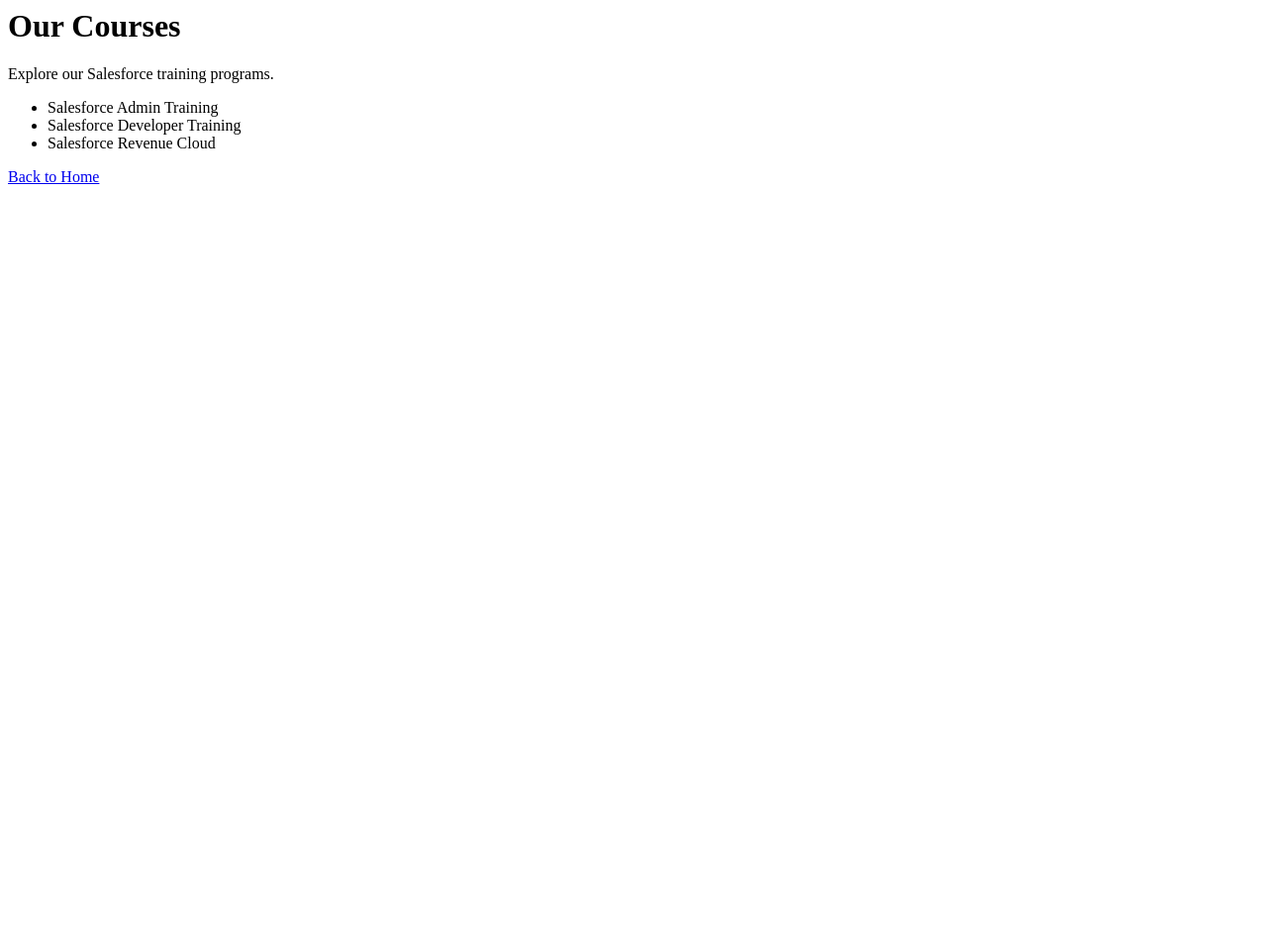
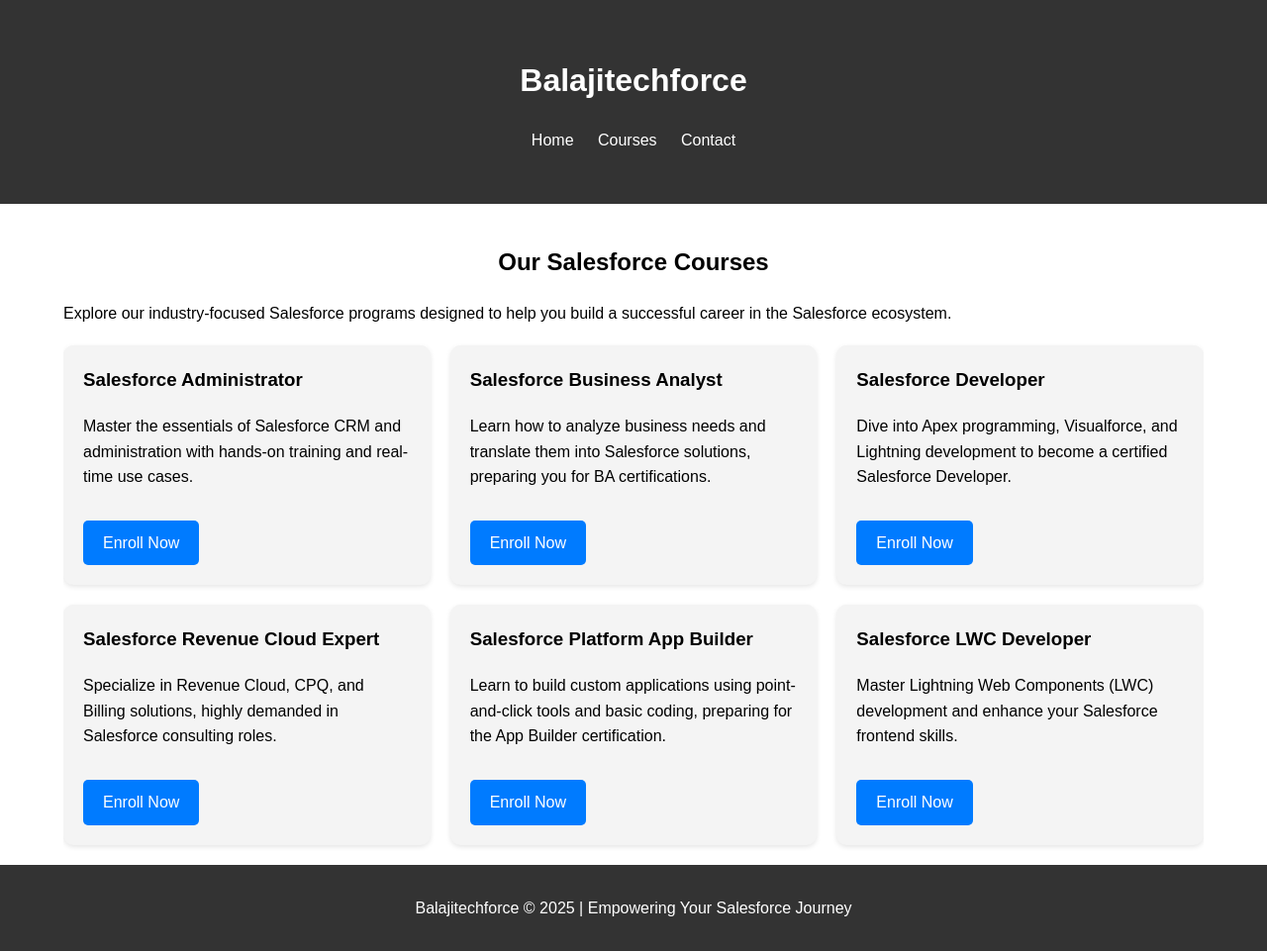
Before and after one commit to Sreekanth1981/Sreekanth1981.github.io, a plain HTML site: page courses.html in a window 1280 px wide. Shown: the whole page at 99% size. Before the commit the page ends 800 px from the top, so only its background shows below. Drawn offline with Linux system fonts and the light colour scheme.

Commit message:
Add files via upload

```diff
--- a/courses.html
+++ b/courses.html
@@ -1,19 +1,129 @@
+<!DOCTYPE html>
 <html lang="en">
 <head>
-    <meta charset="UTF-8">
-    <meta name="viewport" content="width=device-width, initial-scale=1.0">
-    <title>Courses - Balaji Technologies</title>
+  <meta charset="UTF-8">
+  <meta name="viewport" content="width=device-width, initial-scale=1.0">
+  <title>Salesforce Courses - Balajitechforce</title>
+  <link rel="stylesheet" href="style.css">
+  <style>
+    body {
+      font-family: Arial, sans-serif;
+      margin: 0;
+      padding: 0;
+      line-height: 1.6;
+    }
+    header, footer {
+      background: #333;
+      color: #fff;
+      text-align: center;
+      padding: 15px 0;
+    }
+    nav ul {
+      list-style: none;
+      padding: 0;
+    }
+    nav ul li {
+      display: inline;
+      margin: 0 10px;
+    }
+    nav ul li a {
+      color: #fff;
+      text-decoration: none;
+    }
+    .container {
+      width: 90%;
+      margin: auto;
+      overflow: hidden;
+      padding: 20px 0;
+    }
+    h1, h2 {
+      text-align: center;
+    }
+    .course-list {
+      display: grid;
+      grid-template-columns: repeat(auto-fit, minmax(300px, 1fr));
+      gap: 20px;
+      margin-top: 20px;
+    }
+    .course {
+      background: #f4f4f4;
+      padding: 20px;
+      border-radius: 10px;
+      box-shadow: 0 2px 5px rgba(0,0,0,0.1);
+    }
+    .course h3 {
+      margin-top: 0;
+    }
+    .btn-primary {
+      display: inline-block;
+      margin-top: 15px;
+      padding: 10px 20px;
+      background: #007bff;
+      color: #fff;
+      text-decoration: none;
+      border-radius: 5px;
+    }
+  </style>
 </head>
 <body>
-    <header>
-        <h1>Our Courses</h1>
-        <p>Explore our Salesforce training programs.</p>
-    </header>
-    <ul>
-        <li>Salesforce Admin Training</li>
-        <li>Salesforce Developer Training</li>
-        <li>Salesforce Revenue Cloud</li>
-    </ul>
-    <a href="index.html">Back to Home</a>
+  <header>
+    <div class="container">
+      <h1>Balajitechforce</h1>
+      <nav>
+        <ul>
+          <li><a href="index.html">Home</a></li>
+          <li><a href="courses.html">Courses</a></li>
+          <li><a href="#contact">Contact</a></li>
+        </ul>
+      </nav>
+    </div>
+  </header>
+
+  <section class="container">
+    <h2>Our Salesforce Courses</h2>
+    <p>Explore our industry-focused Salesforce programs designed to help you build a successful career in the Salesforce ecosystem.</p>
+
+    <div class="course-list">
+      <div class="course">
+        <h3>Salesforce Administrator</h3>
+        <p>Master the essentials of Salesforce CRM and administration with hands-on training and real-time use cases.</p>
+        <a href="#contact" class="btn-primary">Enroll Now</a>
+      </div>
+
+      <div class="course">
+        <h3>Salesforce Business Analyst</h3>
+        <p>Learn how to analyze business needs and translate them into Salesforce solutions, preparing you for BA certifications.</p>
+        <a href="#contact" class="btn-primary">Enroll Now</a>
+      </div>
+
+      <div class="course">
+        <h3>Salesforce Developer</h3>
+        <p>Dive into Apex programming, Visualforce, and Lightning development to become a certified Salesforce Developer.</p>
+        <a href="#contact" class="btn-primary">Enroll Now</a>
+      </div>
+
+      <div class="course">
+        <h3>Salesforce Revenue Cloud Expert</h3>
+        <p>Specialize in Revenue Cloud, CPQ, and Billing solutions, highly demanded in Salesforce consulting roles.</p>
+        <a href="#contact" class="btn-primary">Enroll Now</a>
+      </div>
+
+      <div class="course">
+        <h3>Salesforce Platform App Builder</h3>
+        <p>Learn to build custom applications using point-and-click tools and basic coding, preparing for the App Builder certification.</p>
+        <a href="#contact" class="btn-primary">Enroll Now</a>
+      </div>
+
+      <div class="course">
+        <h3>Salesforce LWC Developer</h3>
+        <p>Master Lightning Web Components (LWC) development and enhance your Salesforce frontend skills.</p>
+        <a href="#contact" class="btn-primary">Enroll Now</a>
+      </div>
+    </div>
+  </section>
+
+  <footer>
+    <p>Balajitechforce &copy; 2025 | Empowering Your Salesforce Journey</p>
+  </footer>
 </body>
 </html>
--- /dev/null
+++ b/styles.css
@@ -0,0 +1,54 @@
+body {
+  font-family: Arial, sans-serif;
+  margin: 0;
+  padding: 0;
+  background-color: #f9f9f9;
+}
+
+header {
+  background-color: #003366;
+  color: white;
+  padding: 20px;
+  text-align: center;
+}
+
+.logo {
+  width: 80px;
+  height: auto;
+  margin-bottom: 10px;
+}
+
+nav {
+  background-color: #00509e;
+  text-align: center;
+  padding: 10px 0;
+}
+
+nav a {
+  color: white;
+  margin: 0 15px;
+  text-decoration: none;
+  font-weight: bold;
+}
+
+nav a:hover {
+  text-decoration: underline;
+}
+
+section {
+  padding: 40px 20px;
+}
+
+.course {
+  background-color: #e0e0e0;
+  margin: 20px 0;
+  padding: 20px;
+  border-radius: 8px;
+}
+
+footer {
+  background-color: #003366;
+  color: white;
+  text-align: center;
+  padding: 10px;
+}
```
Also changed, not shown: index.html (+34 -66 lines), salesforce_course_section.html (added, +17 -0 lines), thankyou.html (added, +28 -0 lines), 2 other files.
